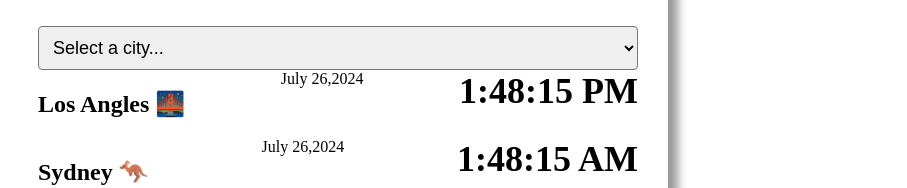
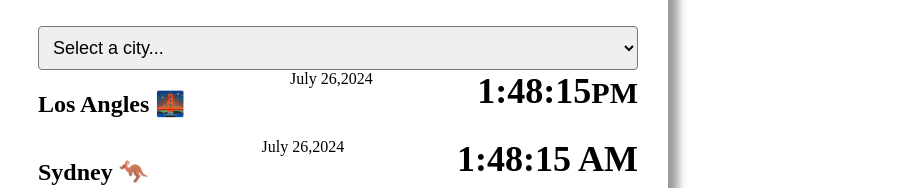
Before and after one commit to JodiS34/world-clock, a plain HTML site: page index.html in a window 1280 px wide. Shown: the part 154-342 px from the top of the page, without its empty margins (0-907 px from the left). Drawn offline with Linux system fonts and the light colour scheme.

Commit message:
Updated index.html
I updated the code for the time DIV

```diff
--- a/index.html
+++ b/index.html
@@ -19,7 +19,7 @@
       <div class="city">
         <h2>Los Angles 🌉</h2>
         <div class="date">July 26,2024</div>
-        <div class="time">1:48:15 PM</div>
+        <div class="time">1:48:15<small>PM</small></div>
       </div>
       <div class="city">
         <h2>Sydney 🦘</h2>
```
